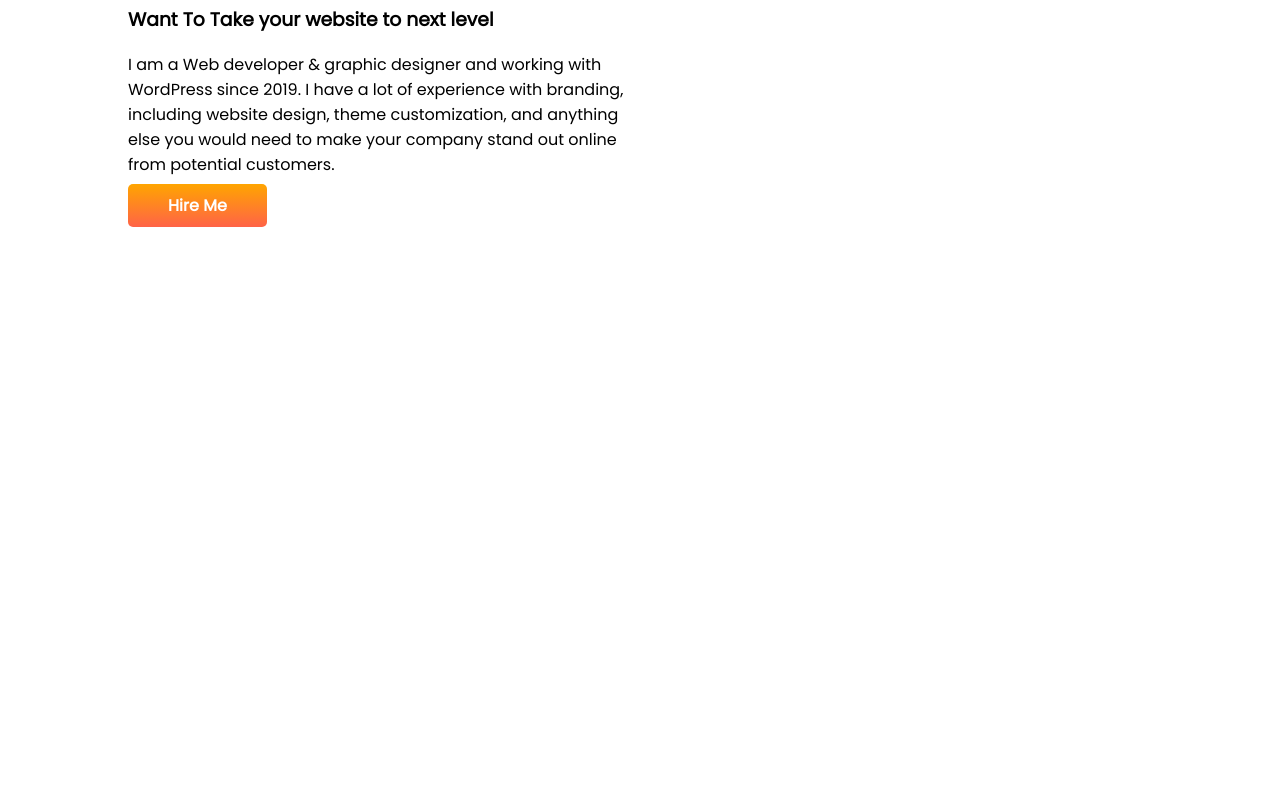
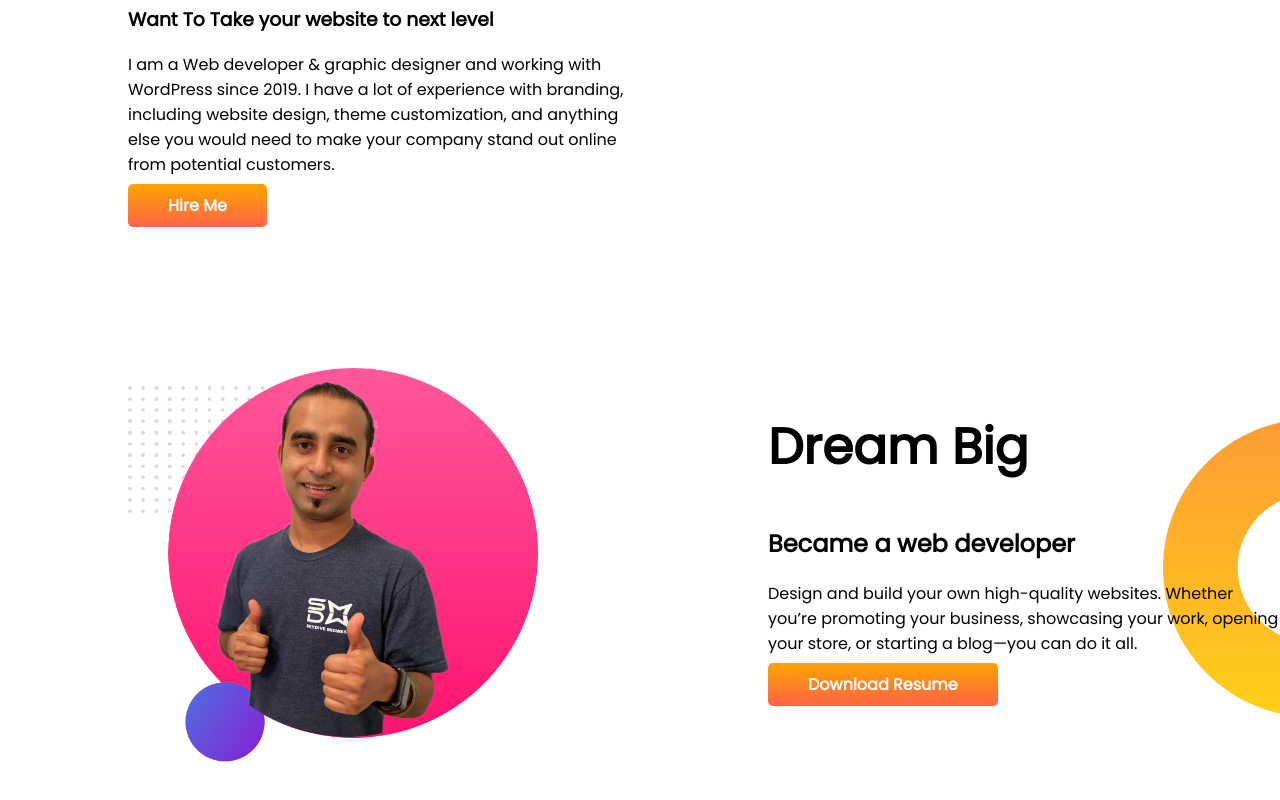
Before and after one commit to RifatNime/developer-portfolio, a plain HTML site: page index.html in a window 1280 px wide. Shown: the part 420-1220 px from the top of the page. Before the commit the page ends 800 px from the top, so only its background shows below. Drawn offline with Linux system fonts and the light colour scheme.

Commit message:
2nd code

```diff
--- a/index.html
+++ b/index.html
@@ -27,5 +27,20 @@
             <img src="images/rifat-pic-with-bg.png" alt="">
         </div>
     </section>
+
+    <section class="dream-big">
+        <div class="half-width">
+            <img src="images/jhankar2.png" alt="">
+        </div>
+        <div class="half-width">
+            <h1>
+              Dream Big
+            </h1>
+            <h2>Became a web developer</h2>
+            <p>Design and build your own high-quality websites. Whether you’re promoting your business, showcasing your work, opening your store, or starting a blog—you can do it all.</p>
+            <a class="link-button" target="_blank" href="">Download Resume</a>
+        </div>
+
+    </section>
 </body>
 </html>
--- a/style.css
+++ b/style.css
@@ -11,6 +11,7 @@ h1{
 }
 section{
     display: flex;
+    margin-bottom: 150px;
 }
 .half-width{
     width: 50%;
@@ -32,3 +33,8 @@ section{
     background-repeat: no-repeat;
 
 }
+.dream-big{
+    background-image: url(images/dream-bg.png);
+    background-repeat: no-repeat;
+    background-position: right;
+}
```
